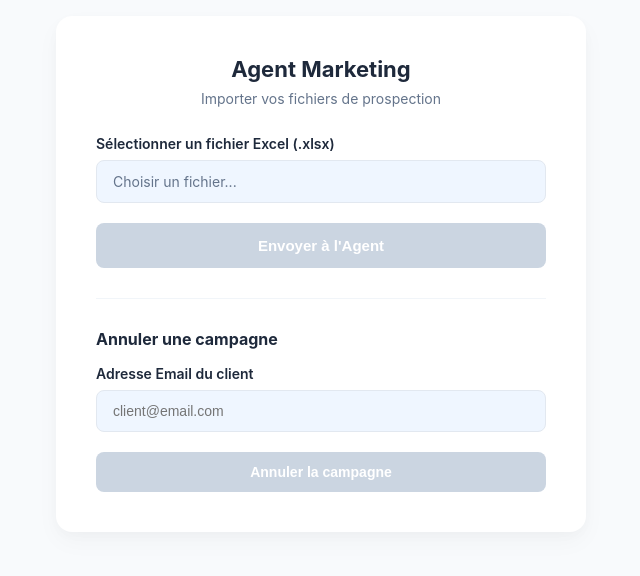
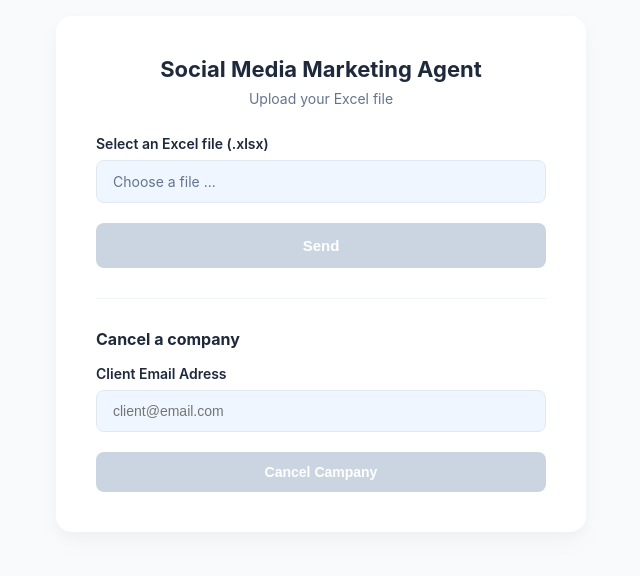
Before and after one commit to hadil842/marketing-agent2, an Angular app: page /upload in a window 1280 px wide. Shown: the part 154-730 px from the top of the page, without its empty margins (319-959 px from the left). Built offline with nearby package versions, Linux system fonts and the light colour scheme.

Commit message:
Update text for upload and cancel sections

```diff
--- a/src/app/components/upload/upload.component.html
+++ b/src/app/components/upload/upload.component.html
@@ -1,12 +1,12 @@
 <div class="upload-wrapper">
   <div class="upload-card">
-    <h2>Agent Marketing</h2>
-    <p class="subtitle">Importer vos fichiers de prospection</p>
+    <h2>Social Media Marketing Agent </h2>
+    <p class="subtitle">Upload your Excel file</p>
 
     <!-- Section Importation -->
     <form (ngSubmit)="onUpload()">
       <div class="form-group">
-        <label for="fileInput">Sélectionner un fichier Excel (.xlsx)</label>
+        <label for="fileInput">Select an Excel file (.xlsx)</label>
         <div class="file-select-container">
           <input
             type="file"
@@ -16,15 +16,15 @@
             class="file-input"
           >
           <div class="file-custom-button">
-            <span *ngIf="!selectedFile">Choisir un fichier...</span>
+            <span *ngIf="!selectedFile">Choose a file ...</span>
             <span *ngIf="selectedFile" class="file-name">{{ selectedFile.name }}</span>
           </div>
         </div>
       </div>
 
       <button type="submit" class="btn-primary" [disabled]="!selectedFile || isUploading">
-        <span *ngIf="!isUploading">Envoyer à l'Agent</span>
-        <span *ngIf="isUploading">Traitement...</span>
+        <span *ngIf="!isUploading">Send</span>
+        <span *ngIf="isUploading">Loading ...</span>
       </button>
     </form>
 
@@ -33,9 +33,9 @@
 
     <!-- Section Annulation -->
     <div class="cancel-section">
-      <h3>Annuler une campagne</h3>
+      <h3>Cancel a company</h3>
       <div class="form-group">
-        <label for="cancelEmail">Adresse Email du client</label>
+        <label for="cancelEmail">Client Email Adress</label>
         <input
           type="email"
           id="cancelEmail"
@@ -45,8 +45,8 @@
         >
       </div>
       <button (click)="onCancelJob()" class="btn-danger" [disabled]="!cancelEmail || isCancelling">
-        <span *ngIf="!isCancelling">Annuler la campagne</span>
-        <span *ngIf="isCancelling">Annulation...</span>
+        <span *ngIf="!isCancelling">Cancel Campany</span>
+        <span *ngIf="isCancelling">Loading...</span>
       </button>
     </div>
 
```
